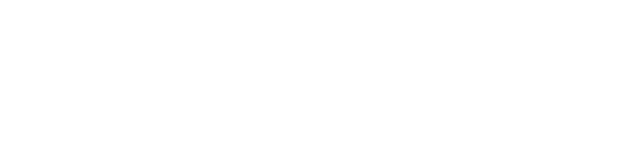
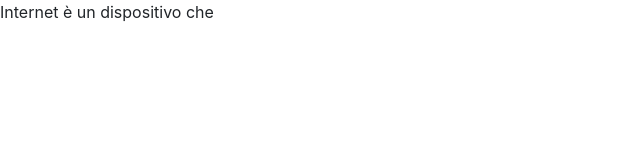
Before and after one commit to giulialopergolo/giulialopergolo.github.io, a plain HTML site: page index.html in a window 1280 px wide. Shown: the whole page, without its empty margins (0-640 px from the left). Drawn offline with nearby package versions, Linux system fonts and the light colour scheme.

Commit message:
Update index.html

```diff
--- a/index.html
+++ b/index.html
@@ -4,5 +4,7 @@
 <link href="http://getbootstrap.com/dist/css/bootstrap.min.css" rel="stylesheet">
 </head>
 <body>
+<p>
+  Internet è un dispositivo che </p>
 </body>
 </html>
```
